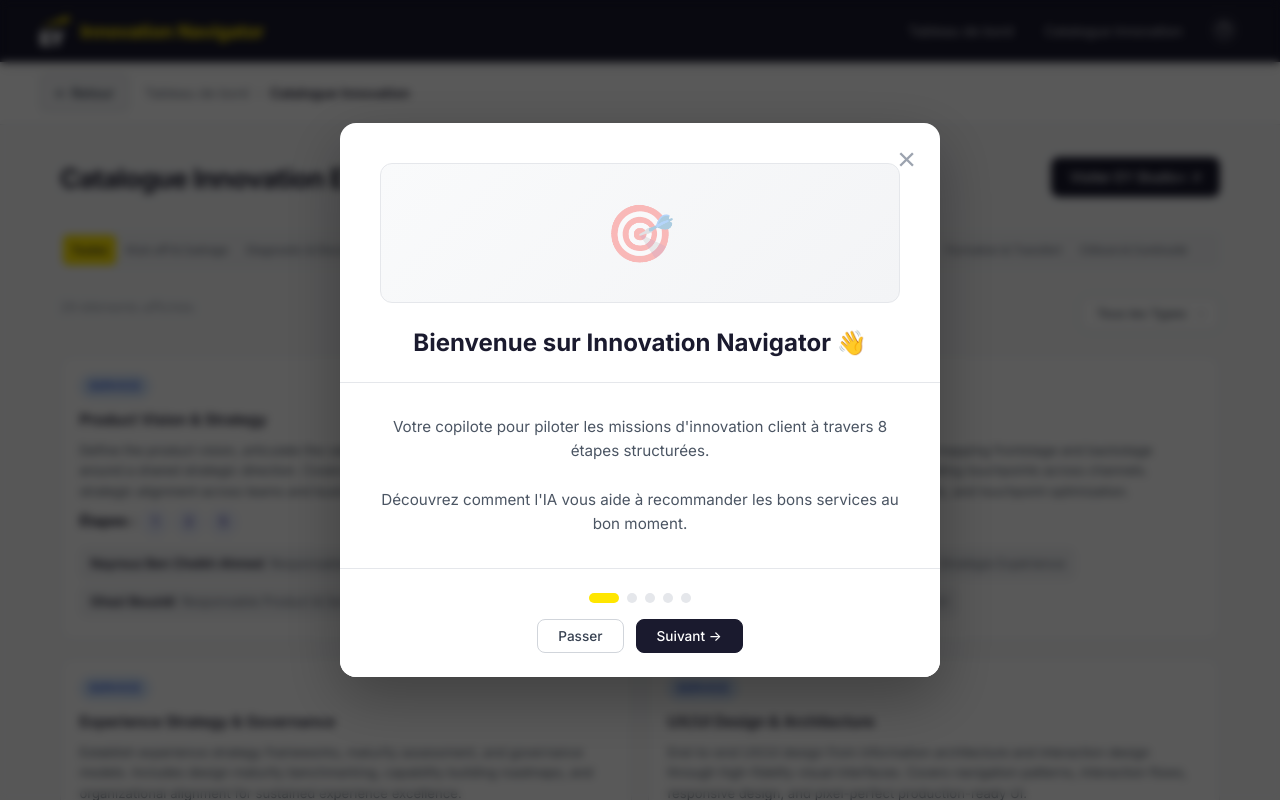
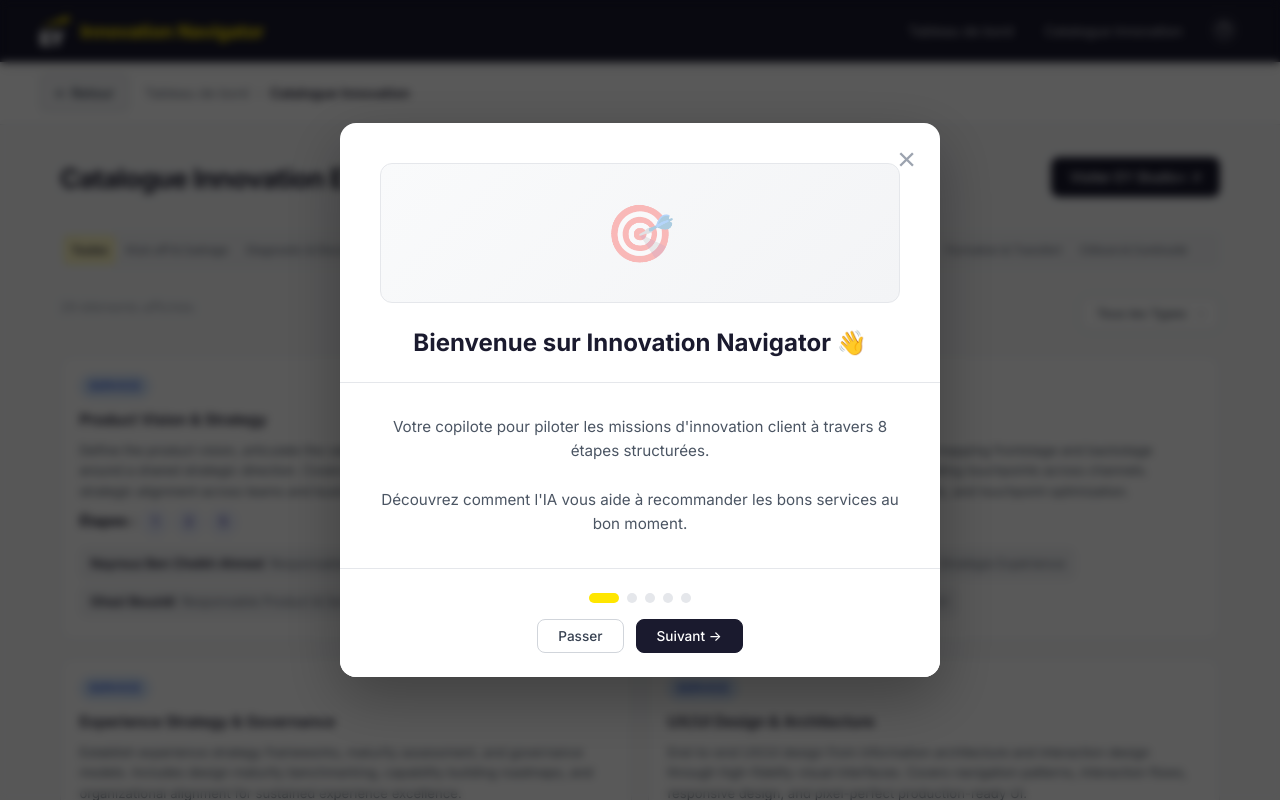
Before and after one commit to ghazi-bouzidi/ey-innovation-navigator, a Flask app: page /catalog in a window 1280 px wide. Run offline with Flask 2, Linux system fonts and the light colour scheme.

Commit message:
Change active tab color to light yellow
- Changed from #ffe600 (bright yellow) to #fff9c4 (light yellow)
- Softer, less intense selected state

Co-authored-by: factory-droid[bot] <138933559+factory-droid[bot]@users.noreply.github.com>

```diff
--- a/static/css/style.css
+++ b/static/css/style.css
@@ -1552,7 +1552,7 @@ button:disabled { opacity: 0.35; cursor: not-allowed; pointer-events: none; }
 }
 
 .stage-tab.active {
-    background: #ffe600;
+    background: #fff9c4;
     color: #1a1a2e;
     font-weight: 600;
 }
```
